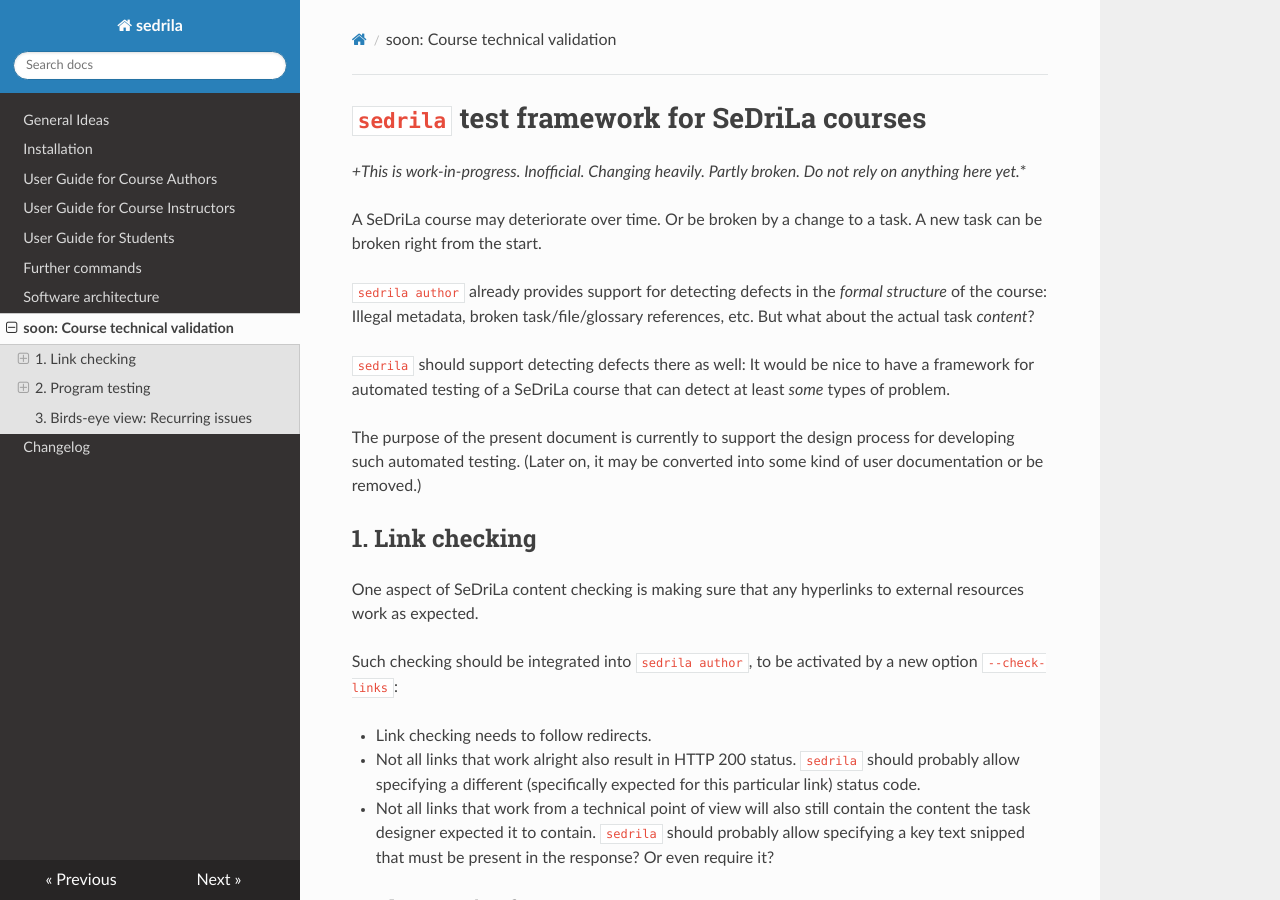
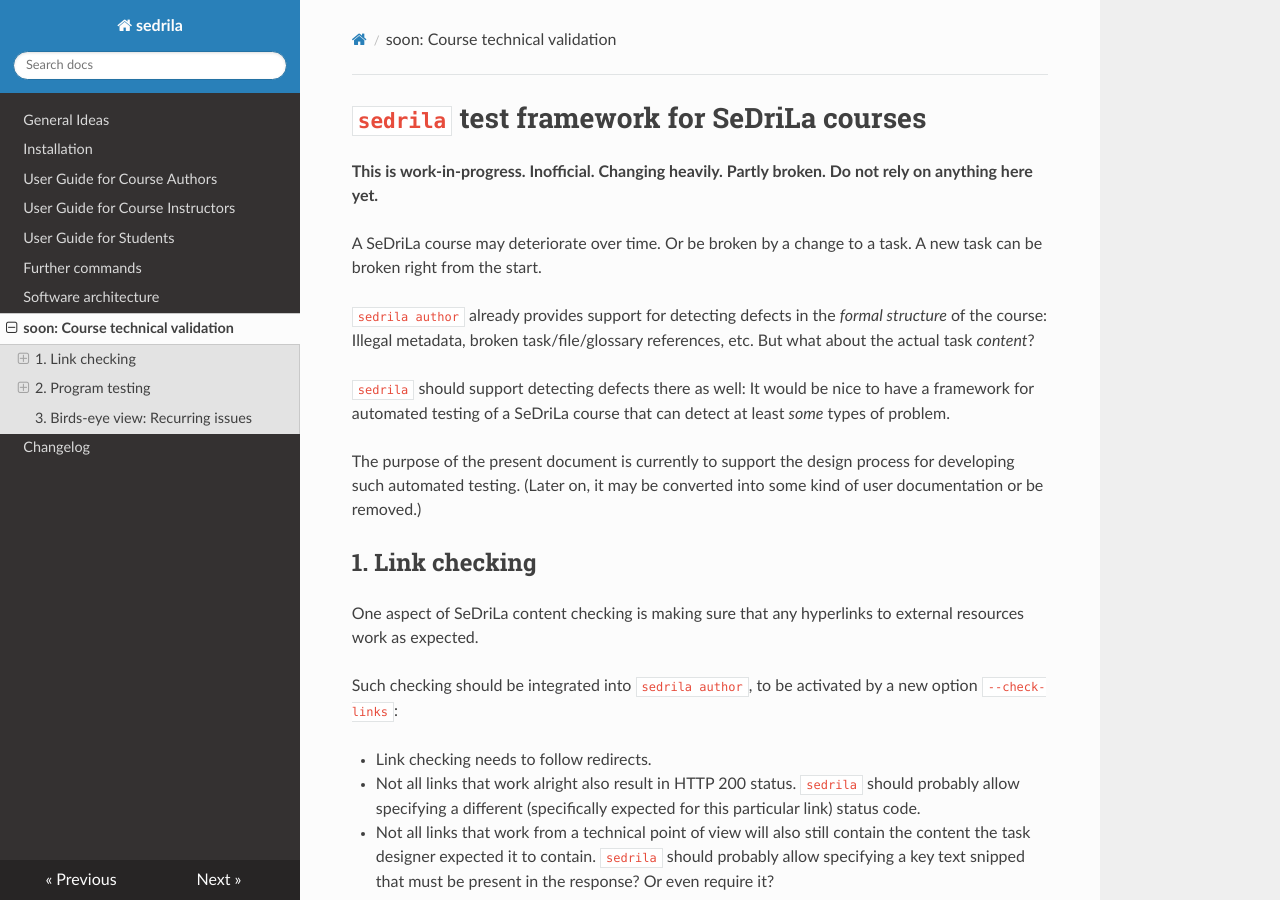
Before and after one commit to fubinf/sedrila, an MkDocs documentation site: the page built from docs/course_testing.md, in a window 1280 px wide and 900 px high. Built offline with MkDocs 1.6.1, drawn with Linux system fonts in a browser that asks for light colours; nearby versions of some CDN libraries.

```diff
--- a/docs/course_testing.md
+++ b/docs/course_testing.md
@@ -1,6 +1,6 @@
 # `sedrila` test framework for SeDriLa courses
 
-*+This is work-in-progress. Inofficial. Changing heavily. Partly broken. Do not rely on anything here yet.**
+**This is work-in-progress. Inofficial. Changing heavily. Partly broken. Do not rely on anything here yet.**
 
 A SeDriLa course may deteriorate over time. Or be broken by a change to a task.
 A new task can be broken right from the start.
```
